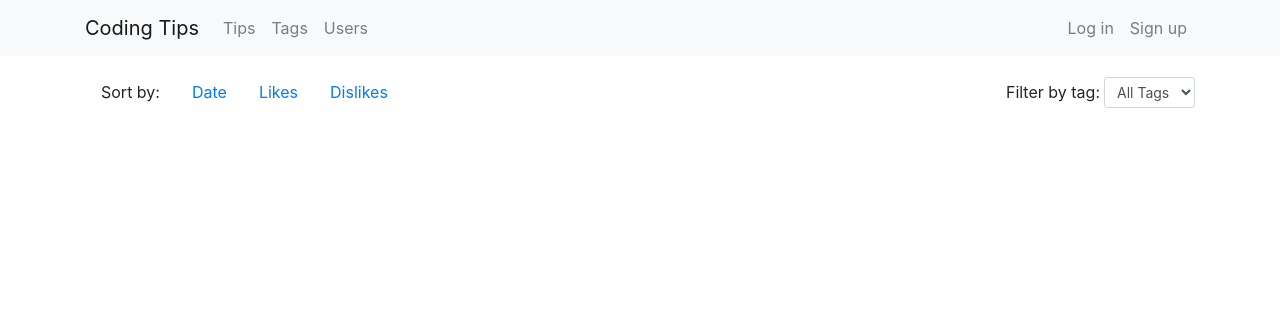
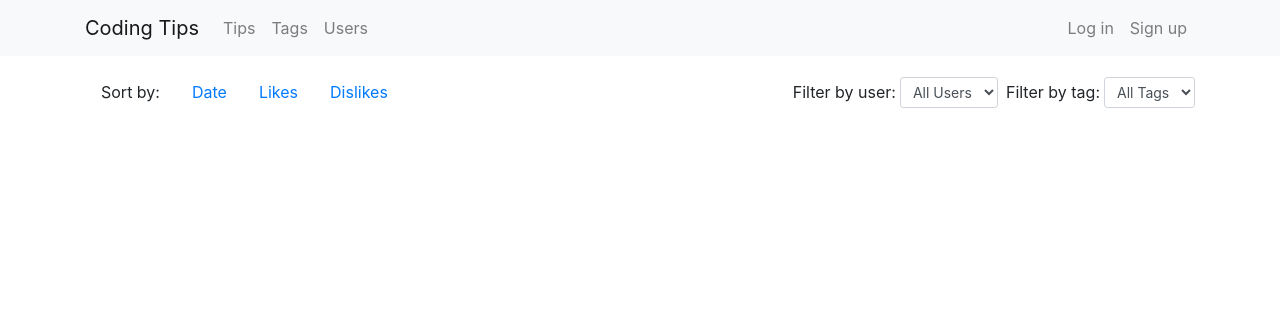
Before and after one commit to gitblast/coding-tips, a Flask app: page /tips/ in a window 1280 px wide. Shown: the top 316 px of the page. Run offline with Flask 2, Linux system fonts and the light colour scheme; data that the repository does not hold is empty; some libraries are stand-ins or nearby versions.

Commit message:
add filtering by user and improve user and tag listings

```diff
--- a/application/templates/layout.html
+++ b/application/templates/layout.html
@@ -37,7 +37,7 @@
         </a>
         <div class="dropdown-menu dropdown-menu-right" aria-labelledby="navbarDropdownMenuLink">
           <a class="dropdown-item" href="{{ url_for('tips_form') }}">Add new tip</a>
-          <a class="dropdown-item" href="{{ url_for('user_tips') }}">My tips</a>
+          <a class="dropdown-item" href="{{ url_for('list_tips', user=current_user.id) }}">My tips</a>
           <a class="dropdown-item" href="{{ url_for('auth_logout') }}">Log out</a>
         </div>
       </li>
--- a/application/templates/tips/list.html
+++ b/application/templates/tips/list.html
@@ -9,17 +9,35 @@
             <span class="nav-link">Sort by:</span>
           </li>
           <li class="nav-item">
-            <a class="nav-link active" href="{{ url_for('list_tips', sort='date', filter=filt ) }}">Date</a>
+            <a class="nav-link active" href="{{ url_for('list_tips', sort='date', filter=filt, user=user ) }}">Date</a>
           </li>
           <li class="nav-item">
-            <a class="nav-link" href="{{ url_for('list_tips', sort='likes', filter=filt) }}">Likes</a>
+            <a class="nav-link" href="{{ url_for('list_tips', sort='likes', filter=filt, user=user) }}">Likes</a>
           </li>
           <li class="nav-item">
-            <a class="nav-link" href="{{ url_for('list_tips', sort='dislikes', filter=filt) }}">Dislikes</a>
+            <a class="nav-link" href="{{ url_for('list_tips', sort='dislikes', filter=filt, user=user) }}">Dislikes</a>
           </li>
         </ul>
       </div>
+      <div class="d-flex">
         <form class="form-inline">
+          <label for="user">Filter by user:</label>
+        <select class="form-control form-control-sm ml-1" id="user" onchange="window.location = this.value">
+            {% if user %}
+            <option value="{{ url_for('list_tips') }}">All Users</option>
+            {% else %}
+            <option selected value="{{ url_for('list_tips') }}">All Users</option>
+            {% endif %}
+            {% for u in users %}
+              {% if user == u.id %}
+              <option selected value="{{ url_for('list_tips', filter=filt, sort=sort, user=u.id) }}">{{ u.username }}</option>
+              {% else %}
+              <option value="{{ url_for('list_tips', filter=filt, sort=sort, user=u.id) }}">{{ u.username }}</option>
+              {% endif %}
+            {% endfor %}
+          </select>
+        </form>
+        <form class="form-inline ml-2">
           <label for="filter">Filter by tag:</label>
         <select class="form-control form-control-sm ml-1" id="filter" onchange="window.location = this.value">
             {% if filt %}
@@ -29,16 +47,17 @@
             {% endif %}
             {% for tag in tags %}
               {% if filt == tag.content %}
-            <option selected value="{{ url_for('list_tips', filter=tag.content, sort=sort) }}">{{ tag.content }}</option>
+              <option selected value="{{ url_for('list_tips', filter=tag.content, sort=sort, user=user) }}">{{ tag.content }}</option>
               {% else %}
-            <option value="{{ url_for('list_tips', filter=tag.content, sort=sort) }}">{{ tag.content }}</option>
+              <option value="{{ url_for('list_tips', filter=tag.content, sort=sort, user=user) }}">{{ tag.content }}</option>
               {% endif %}
             {% endfor %}
           </select>
         </form>
       </div>
+    </div>
     {% for tip in tips %}
-    <div class='card'>
+    <div class='card mb-2'>
       <div class="card-header">
       <div class="d-flex justify-content-between align-items-center">
         <div class="d-flex">
@@ -59,7 +78,7 @@
 
         <div>
           {% for tag in tip.tags %}
-          <span class="badge badge-info">{{ tag.content }}</span>
+          <a href="{{ url_for('list_tips', filter=tag.content) }}"><span class="badge badge-info">{{ tag.content }}</span></a>
           {% endfor %}
         </div>
         <div class="text-dark float-right">{{ tip.add_date }}</div>
@@ -83,6 +102,25 @@
       </div>
       {% endif %}
       </div>
+      {% if tip.links %}
+        <a class="card-link ml-2" id="headingOne">
+          <h2>
+            <button class="btn btn-link" type="button" data-toggle="collapse" data-target="#collapseOne" aria-expanded="true" aria-controls="collapseOne">
+              <strong>More information</strong>
+            </button>
+          </h2>
+        </a>
+
+        <div id="collapseOne" class="collapse" aria-labelledby="headingOne" data-parent="#accordionExample">
+          <ul class="list-group list-group-flush">
+            {% for link in tip.links %}
+            <li class="list-group-item">
+              <a href="{{ link.url }}">{{ link.url }}</a>
+            </li>
+            {% endfor %}
+          </ul>
+        </div>
+        {% endif %}
     </div>
     {% endfor %}
   </div>
--- a/application/tips/views.py
+++ b/application/tips/views.py
@@ -7,7 +7,7 @@ from application.tips.models import Tip
 from application.tips.forms import TipForm
 
 from application.tags.models import Tag
-
+from application.users.models import User
 from application.links.models import Link
 
 @app.route("/tips/new/")
@@ -19,9 +19,18 @@ def tips_form():
 def list_tips():
     tips = Tip.query.all()
     tags = Tag.query.all()
+    users = User.query.all()
+
+    # jotta filtteröinti toimis oikein, castataan stringiksi
+    for u in users:
+        u.id = str(u.id)
 
     sort = request.args.get('sort')
     filt = request.args.get('filter')
+    user = request.args.get('user')
+
+    if user:
+        tips = list(filter(lambda tip: tip.account_id == int(user), tips))
 
     if sort == 'likes':
         print('sorting by likes')
@@ -37,12 +46,7 @@ def list_tips():
         print('filter:', filt)
         tips = [tip for tip in tips if filt in [tag.content for tag in tip.tags]]
 
-    return render_template('tips/list.html', tips = tips, tags = tags, sort = sort, filt = filt)
-
-@app.route("/tips/my")
-@login_required
-def user_tips():
-    return render_template('tips/list.html', tips = Tip.query.filter_by(account_id=current_user.id))
+    return render_template('tips/list.html', tips = tips, tags = tags, sort = sort, filt = filt, user = user, users = users)
 
 @app.route("/tips/<id>") #TODO: tee oma tarkempi näkymä
 def show_tip(id):
@@ -123,7 +127,8 @@ def tips_create():
         return render_template("tips/new.html", form = form)
 
     if (form.add_link.data):
-        if not form.link.data.startswith("http://") or form.link.data.startswith("https://"):
+        data = form.link.data
+        if not data.startswith("http://") or data.startswith("https://") or data.startswith('www.'):
             return render_template("tips/new.html", form = form, linkError = "A valid URL is required.")
         form.links.append(form.link.data)
         form.link.data = ''
```
Also changed, not shown: application/tags/forms.py (deleted, +0 -8 lines), application/tags/views.py (+18 -26 lines), application/templates/tags/list.html (+33 -23 lines), application/templates/users/list.html (+20 -3 lines), application/users/views.py (+12 -1 lines). Lines whose indentation alone changed are shown as unchanged.
